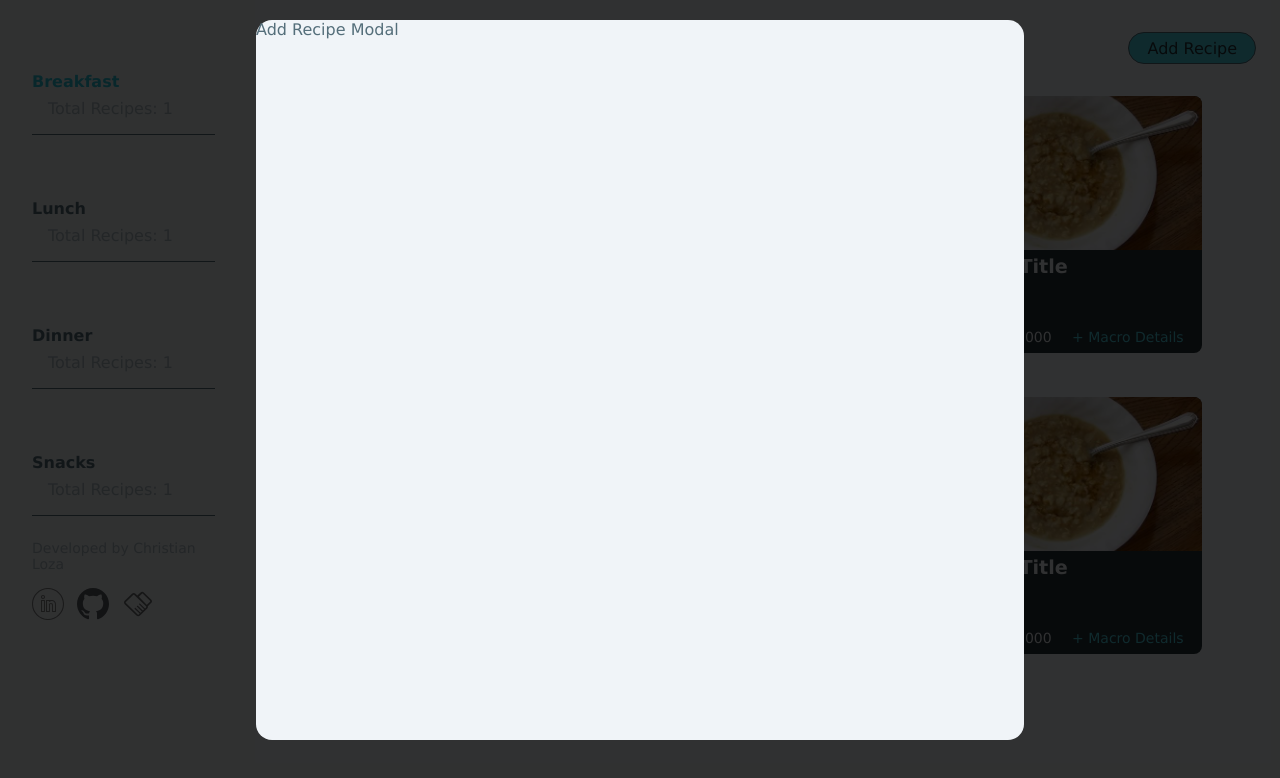
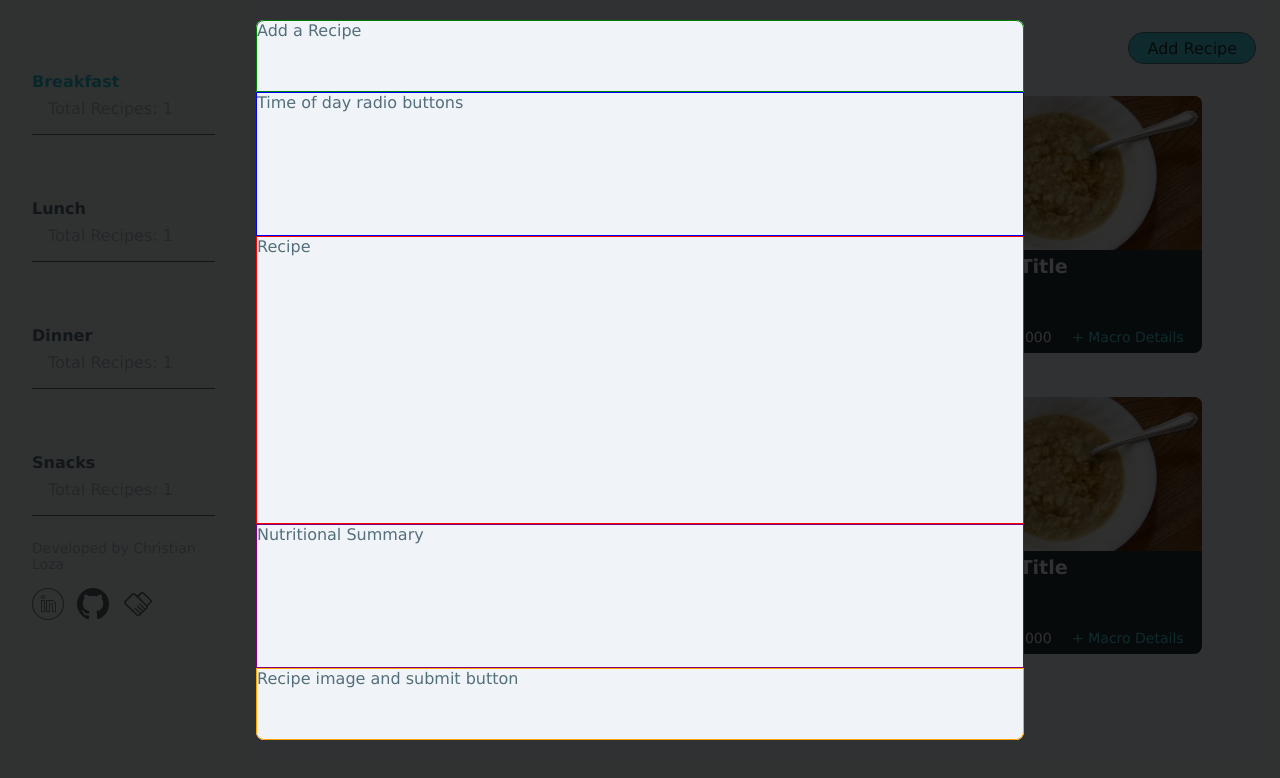
Before and after one commit to Chris-Loza/recipe-book, a React (Vite) app: page / in a window 1280 px wide. Both pictures are taken after a click on the element "Add Recipe". Shown: the top 778 px of the page. Built offline with nearby package versions, Linux system fonts and the light colour scheme.

Commit message:
added modal basic structure

```diff
--- a/src/Components/AddRecipe/AddRecipeModal.jsx
+++ b/src/Components/AddRecipe/AddRecipeModal.jsx
@@ -11,7 +11,13 @@ const AddRecipeModal = ({ showModal, setShowModal }) => {
     showModal && (
       <div className="modal" onClick={closeModal} ref={modalRef}>
         <div className="modalContainer" onClick={(e) => e.stopPropagation()}>
-          Add Recipe Modal
+          <div className="modalHeader">Add a Recipe</div>
+          <div className="radioButtons">Time of day radio buttons</div>
+          <div className="recipe">Recipe</div>
+          <div className="nutritionSummary">Nutritional Summary</div>
+          <div className="recipeImgSubmit">
+            Recipe image and submit button
+          </div>
         </div>
       </div>
     )
--- a/src/Components/AddRecipe/addRecipeModal.css
+++ b/src/Components/AddRecipe/addRecipeModal.css
@@ -4,12 +4,43 @@
 
     .modalContainer {
         background-color: #F0F4F8;
-        border-radius: 1rem;
+        border-radius: 0.5rem;
         width: 60%;
         height: 90%;
         position: absolute;
         top: 25%;
         left: 50%;
         transform: translate(-50%, -25%);
+        display: flex;
+        flex-direction: column;
+
+        .modalHeader {
+            border: 1px solid green;
+            height: 10%;
+            border-top-left-radius: 0.5rem;
+            border-top-right-radius: 0.5rem;
+        }
+
+        .radioButtons {
+            border: 1px solid blue;
+            height: 20%;
+        }
+
+        .recipe {
+            border: 1px solid red;
+            height: 40%
+        }
+
+        .nutritionSummary {
+            border: 1px solid purple;
+            height: 20%;
+        }
+
+        .recipeImgSubmit {
+            border: 1px solid orange;
+            height: 10%;
+            border-bottom-right-radius: 0.5rem;
+            border-bottom-left-radius: 0.5rem;
+        }
     }
 }
```
